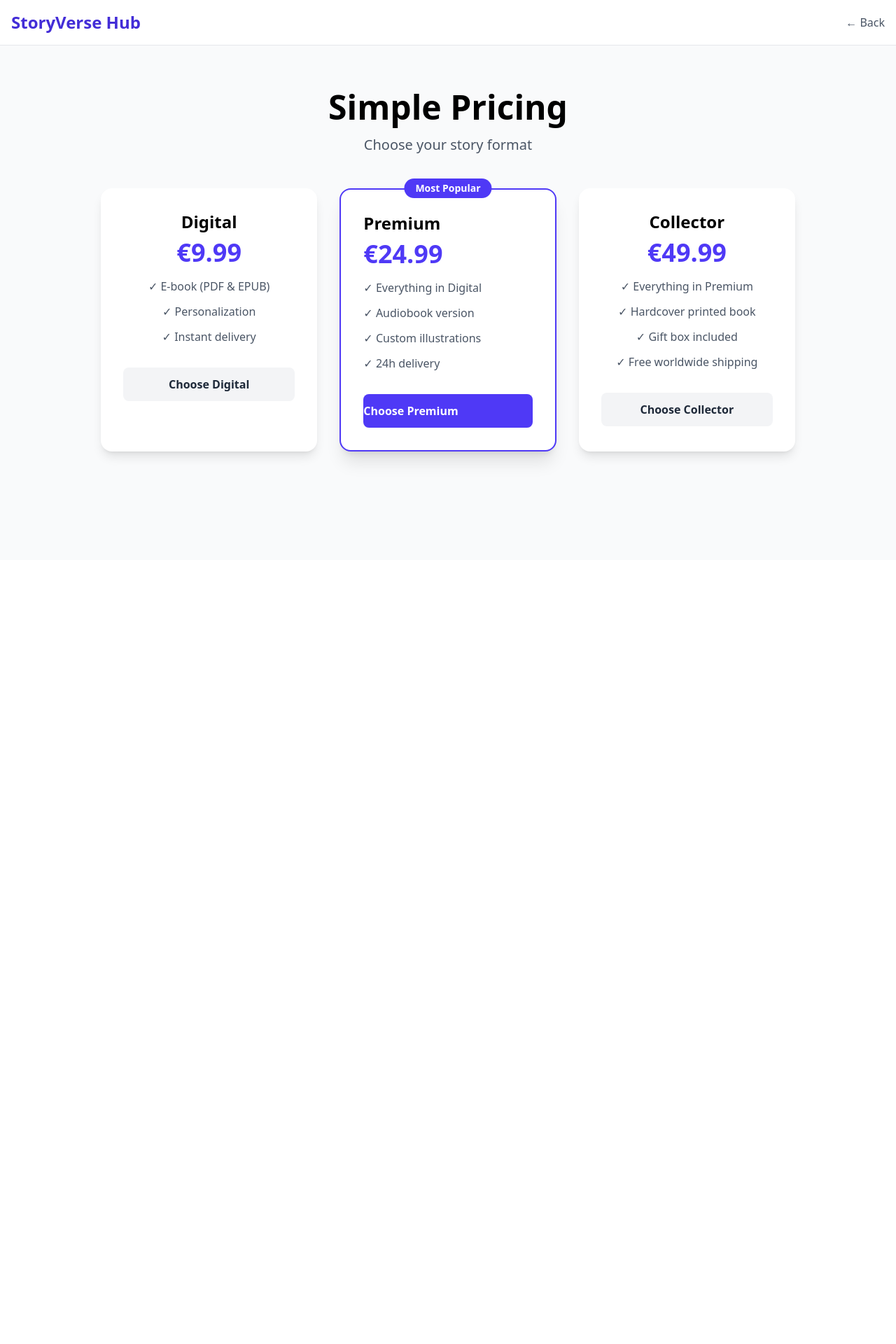
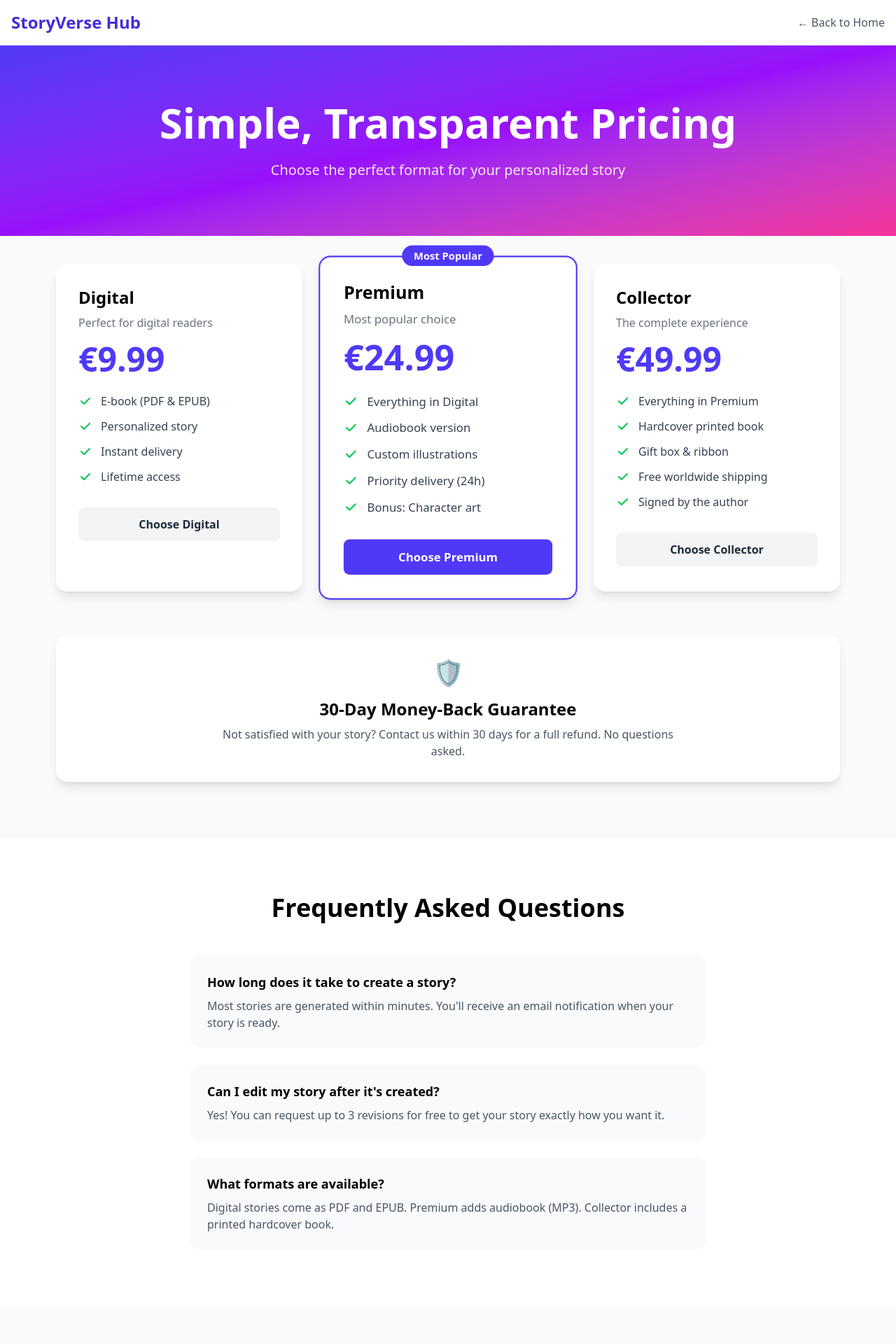
Before and after one commit to kaithebot/storyverse-hub, a Next.js app: page /pricing in a window 1280 px wide. Shown: the top 1920 px of the page at 70% size. Before the commit the page ends 800 px from the top, so only its background shows below. Built offline with nearby package versions, Linux system fonts and the light colour scheme; a web font is replaced by a local one.

Commit message:
v1.4.0: Redesigned Pricing page with FAQ, guarantee, better cards - 04:52

```diff
--- a/src/app/pricing/page.tsx
+++ b/src/app/pricing/page.tsx
@@ -1,57 +1,133 @@
 import Link from 'next/link';
 
 export default function Pricing() {
+  const plans = [
+    {
+      name: 'Digital',
+      price: '€9.99',
+      description: 'Perfect for digital readers',
+      features: ['E-book (PDF & EPUB)', 'Personalized story', 'Instant delivery', 'Lifetime access'],
+      cta: 'Choose Digital',
+      popular: false
+    },
+    {
+      name: 'Premium',
+      price: '€24.99',
+      description: 'Most popular choice',
+      features: ['Everything in Digital', 'Audiobook version', 'Custom illustrations', 'Priority delivery (24h)', 'Bonus: Character art'],
+      cta: 'Choose Premium',
+      popular: true
+    },
+    {
+      name: 'Collector',
+      price: '€49.99',
+      description: 'The complete experience',
+      features: ['Everything in Premium', 'Hardcover printed book', 'Gift box & ribbon', 'Free worldwide shipping', 'Signed by the author'],
+      cta: 'Choose Collector',
+      popular: false
+    }
+  ];
+
   return (
     <main className="min-h-screen bg-gray-50">
-      <nav className="bg-white border-b border-gray-200">
+      {/* Navigation */}
+      <nav className="bg-white border-b border-gray-200 sticky top-0 z-50">
         <div className="max-w-7xl mx-auto px-4 h-16 flex items-center justify-between">
           <Link href="/" className="font-serif text-2xl font-bold text-indigo-700">StoryVerse Hub</Link>
-          <Link href="/" className="text-gray-600 hover:text-indigo-600">← Back</Link>
+          <Link href="/" className="text-gray-600 hover:text-indigo-600 font-medium">← Back to Home</Link>
         </div>
       </nav>
 
-      <div className="max-w-5xl mx-auto px-4 py-16">
-        <h1 className="font-serif text-5xl font-bold text-center mb-4">Simple Pricing</h1>
-        <p className="text-xl text-gray-600 text-center mb-12">Choose your story format</p>
+      {/* Hero */}
+      <section className="bg-gradient-to-br from-indigo-600 via-purple-600 to-pink-500 text-white py-20">
+        <div className="max-w-4xl mx-auto px-4 text-center">
+          <h1 className="font-serif text-5xl md:text-6xl font-bold mb-6">Simple, Transparent Pricing</h1>
+          <p className="text-xl text-white/90">Choose the perfect format for your personalized story</p>
+        </div>
+      </section>
 
-        <div className="grid md:grid-cols-3 gap-8">
-          <div className="bg-white rounded-2xl p-8 shadow-lg text-center">
-            <h3 className="font-serif text-2xl font-bold mb-2">Digital</h3>
-            <div className="text-4xl font-bold text-indigo-600 mb-4">€9.99</div>
-            <ul className="space-y-3 mb-8 text-gray-600">
-              <li>✓ E-book (PDF & EPUB)</li>
-              <li>✓ Personalization</li>
-              <li>✓ Instant delivery</li>
-            </ul>
-            <Link href="/create" className="block w-full bg-gray-100 text-gray-800 py-3 rounded-lg font-semibold hover:bg-gray-200 transition">Choose Digital</Link>
+      {/* Pricing Cards */}
+      <section className="py-20 -mt-10">
+        <div className="max-w-6xl mx-auto px-4">
+          <div className="grid md:grid-cols-3 gap-8">
+            {plans.map((plan, i) => (
+              <div key={i} className={`bg-white rounded-2xl p-8 shadow-lg relative ${plan.popular ? 'border-2 border-indigo-600 transform scale-105 z-10' : ''}`}>
+                {plan.popular && (
+                  <div className="absolute -top-4 left-1/2 -translate-x-1/2 bg-indigo-600 text-white px-4 py-1 rounded-full text-sm font-semibold">
+                    Most Popular
+                  </div>
+                )}
+                <h3 className="font-serif text-2xl font-bold mb-2">{plan.name}</h3>
+                <p className="text-gray-500 mb-4">{plan.description}</p>
+                <div className="text-5xl font-bold text-indigo-600 mb-6">{plan.price}</div>
+                <ul className="space-y-3 mb-8">
+                  {plan.features.map((feature, j) => (
+                    <li key={j} className="flex items-center gap-3 text-gray-700">
+                      <svg className="w-5 h-5 text-green-500 flex-shrink-0" fill="currentColor" viewBox="0 0 20 20">
+                        <path fillRule="evenodd" d="M16.707 5.293a1 1 0 010 1.414l-8 8a1 1 0 01-1.414 0l-4-4a1 1 0 011.414-1.414L8 12.586l7.293-7.293a1 1 0 011.414 0z" clipRule="evenodd" />
+                      </svg>
+                      {feature}
+                    </li>
+                  ))}
+                </ul>
+                <Link
+                  href="/create"
+                  className={`block w-full py-3 rounded-lg font-semibold text-center transition ${
+                    plan.popular
+                      ? 'bg-indigo-600 text-white hover:bg-indigo-700'
+                      : 'bg-gray-100 text-gray-800 hover:bg-gray-200'
+                  }`}
+                >
+                  {plan.cta}
+                </Link>
+              </div>
+            ))}
           </div>
 
-          <div className="bg-white rounded-2xl p-8 shadow-xl border-2 border-indigo-600 relative">
-            <div className="absolute -top-4 left-1/2 -translate-x-1/2 bg-indigo-600 text-white px-4 py-1 rounded-full text-sm font-semibold">Most Popular</div>
-            <h3 className="font-serif text-2xl font-bold mb-2">Premium</h3>
-            <div className="text-4xl font-bold text-indigo-600 mb-4">€24.99</div>
-            <ul className="space-y-3 mb-8 text-gray-600">
-              <li>✓ Everything in Digital</li>
-              <li>✓ Audiobook version</li>
-              <li>✓ Custom illustrations</li>
-              <li>✓ 24h delivery</li>
-            </ul>
-            <Link href="/create" className="block w-full bg-indigo-600 text-white py-3 rounded-lg font-semibold hover:bg-indigo-700 transition">Choose Premium</Link>
-          </div>
-
-          <div className="bg-white rounded-2xl p-8 shadow-lg text-center">
-            <h3 className="font-serif text-2xl font-bold mb-2">Collector</h3>
-            <div className="text-4xl font-bold text-indigo-600 mb-4">€49.99</div>
-            <ul className="space-y-3 mb-8 text-gray-600">
-              <li>✓ Everything in Premium</li>
-              <li>✓ Hardcover printed book</li>
-              <li>✓ Gift box included</li>
-              <li>✓ Free worldwide shipping</li>
-            </ul>
-            <Link href="/create" className="block w-full bg-gray-100 text-gray-800 py-3 rounded-lg font-semibold hover:bg-gray-200 transition">Choose Collector</Link>
+          {/* Guarantee */}
+          <div className="mt-16 bg-white rounded-2xl p-8 shadow-lg text-center">
+            <div className="text-4xl mb-4">🛡️</div>
+            <h3 className="font-serif text-2xl font-bold mb-2">30-Day Money-Back Guarantee</h3>
+            <p className="text-gray-600 max-w-2xl mx-auto">Not satisfied with your story? Contact us within 30 days for a full refund. No questions asked.</p>
           </div>
         </div>
-      </div>
+      </section>
+
+      {/* FAQ */}
+      <section className="py-20 bg-white">
+        <div className="max-w-3xl mx-auto px-4">
+          <h2 className="font-serif text-4xl font-bold text-center mb-12">Frequently Asked Questions</h2>
+          <div className="space-y-6">
+            {[
+              { q: 'How long does it take to create a story?', a: 'Most stories are generated within minutes. You\'ll receive an email notification when your story is ready.' },
+              { q: 'Can I edit my story after it\'s created?', a: 'Yes! You can request up to 3 revisions for free to get your story exactly how you want it.' },
+              { q: 'What formats are available?', a: 'Digital stories come as PDF and EPUB. Premium adds audiobook (MP3). Collector includes a printed hardcover book.' },
+            ].map((faq, i) => (
+              <div key={i} className="bg-gray-50 rounded-xl p-6">
+                <h3 className="font-bold text-lg mb-2">{faq.q}</h3>
+                <p className="text-gray-600">{faq.a}</p>
+              </div>
+            ))}
+          </div>
+        </div>
+      </section>
+
+      {/* CTA */}
+      <section className="py-20 bg-gray-50">
+        <div className="max-w-3xl mx-auto px-4 text-center">
+          <h2 className="font-serif text-4xl font-bold mb-6">Ready to Create Your Story?</h2>
+          <Link href="/create" className="bg-indigo-600 text-white px-8 py-4 rounded-xl font-bold text-lg hover:bg-indigo-700 transition inline-block shadow-lg">
+            Start Creating Now →
+          </Link>
+        </div>
+      </section>
+
+      {/* Footer */}
+      <footer className="bg-gray-900 text-white py-8">
+        <div className="max-w-7xl mx-auto px-4 text-center">
+          <p className="text-gray-400">&copy; 2026 StoryVerse Hub v1.3.0. Everyone deserves to be a hero in their own story.</p>
+        </div>
+      </footer>
     </main>
   );
 }
```
Also changed, not shown: 72 other files (tests, documents, lock files or other folders).
